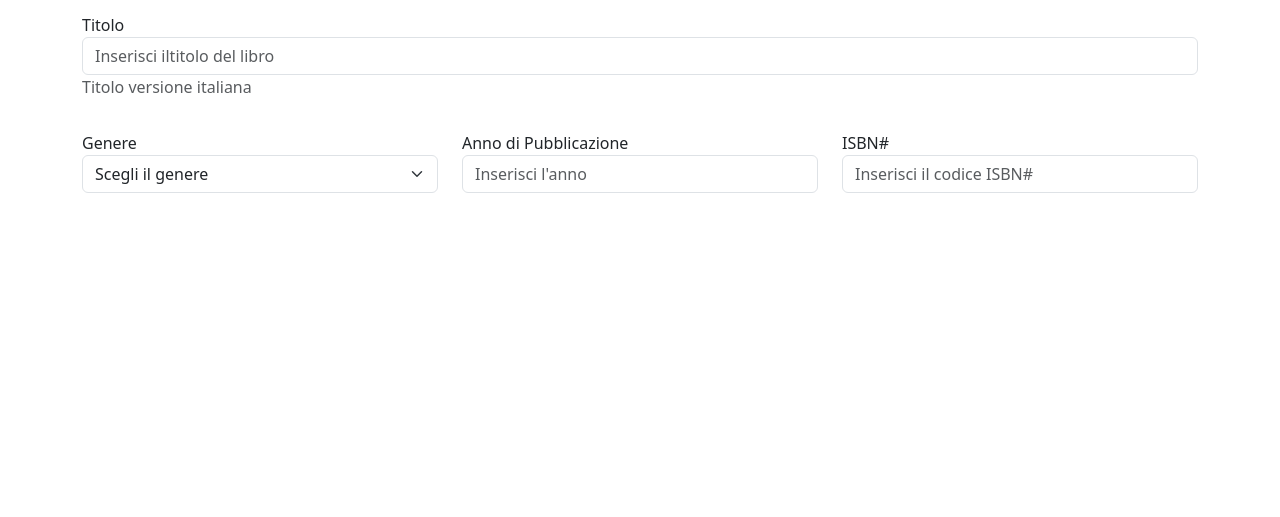
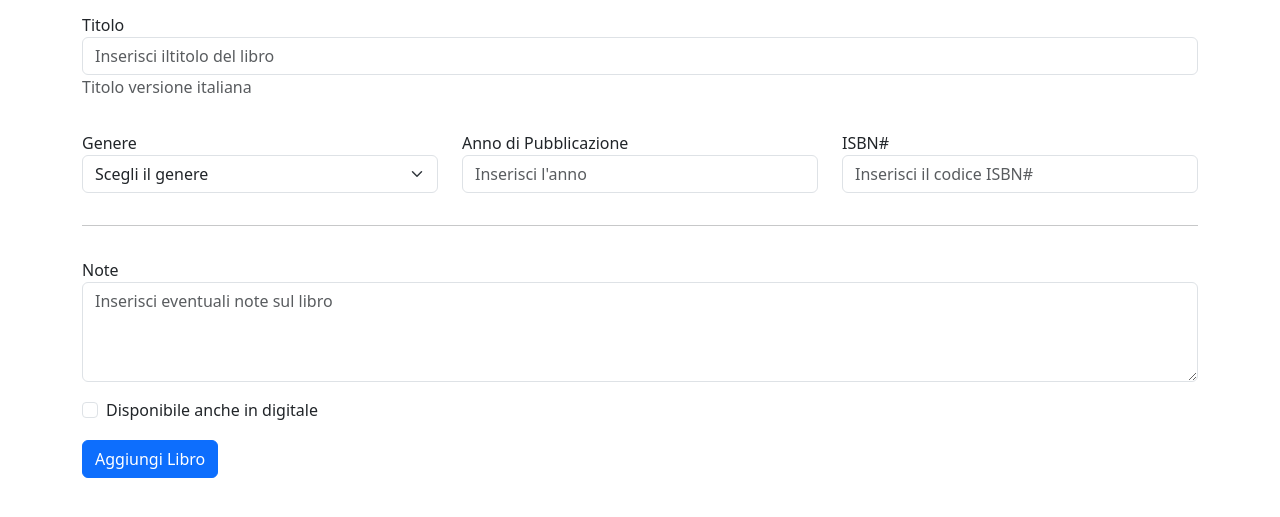
Before and after one commit to briancosentino/html-css-bootstrap-dashboard, a plain HTML site: page newbook.html in a window 1280 px wide. Shown: the part 219-736 px from the top of the page. Drawn offline with nearby package versions, Linux system fonts and the light colour scheme.

Commit message:
add form

```diff
--- a/newbook.html
+++ b/newbook.html
@@ -44,6 +44,8 @@
     <main>
       <div class="container">
         <h1 class="my-3">Nuovo Libro</h1>
+        <form action="" method="GET">
+
           <div class="row">
             <div class="col">
               <label for="nameHelper">Nome Autore</label>
@@ -75,8 +77,28 @@
               <label for="isbnHelper">ISBN#</label>
               <input type="number" name="isbnHelper" id="isbnHelper" class="form-control" placeholder="Inserisci il codice ISBN#" aria-label="First name">
             </div>
+            <div class="col-12">
+              <hr>
+            </div>
+            <div class="col-12 my-3">
+              <label for="isbnHelper">Note</label>
+              <textarea class="form-control" placeholder="Inserisci eventuali note sul libro" style="height: 100px;" name="noteHelper" id="noteHelper"></textarea>
+            </div>
+            <div class="col-12">
+              <div class="form-check">
+                <input class="form-check-input" type="checkbox" value="" id="flexCheckDefault">
+                <label class="form-check-label" for="flexCheckDefault">
+                  Disponibile anche in digitale
+                </label>
+              </div>
+            </div>
+            <div class="my-3">
+
+              <button class="btn btn-primary" type="submit">Aggiungi Libro</button>
+            </div>
 
           </div>
+        </form>
       </div>
 
     </main>
```
Lines whose indentation alone changed are shown as unchanged.
